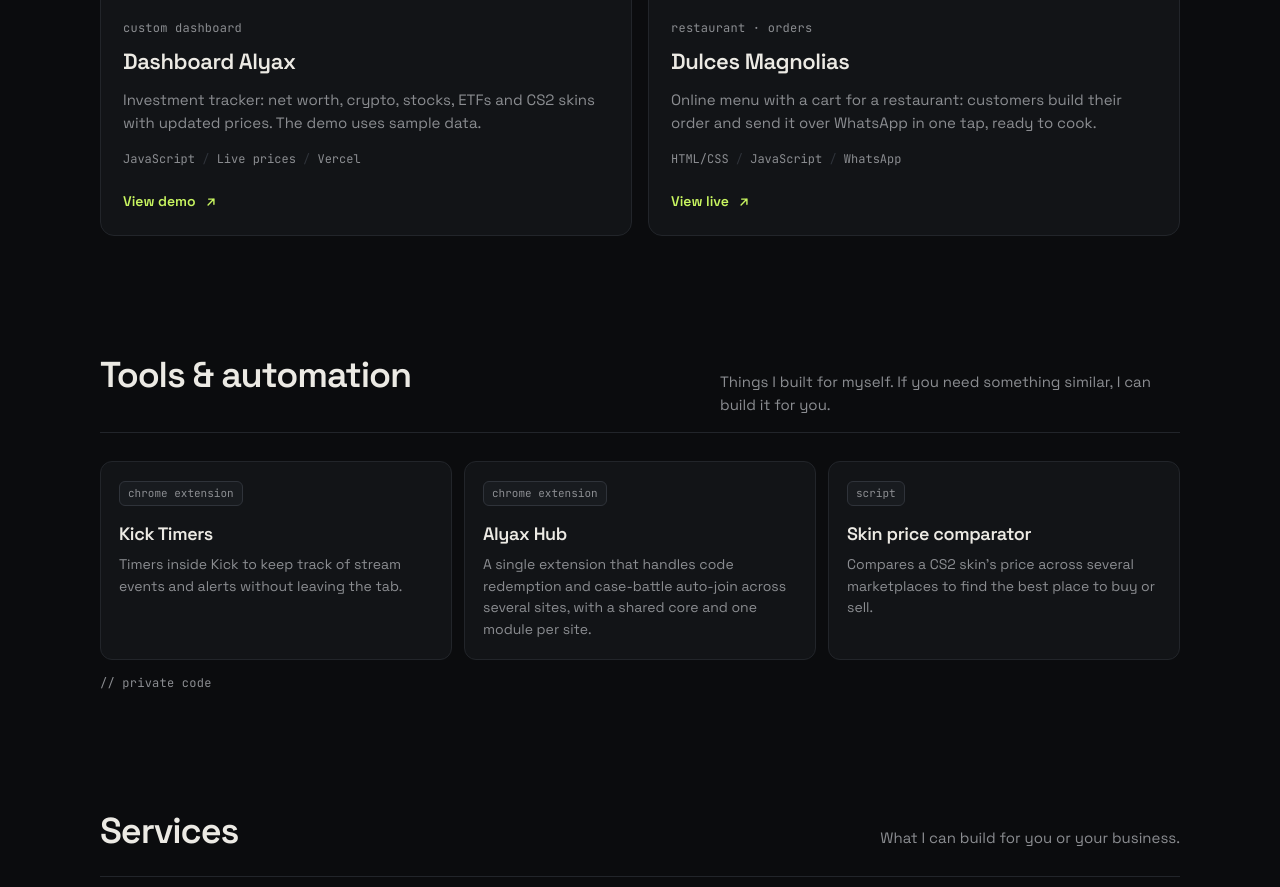
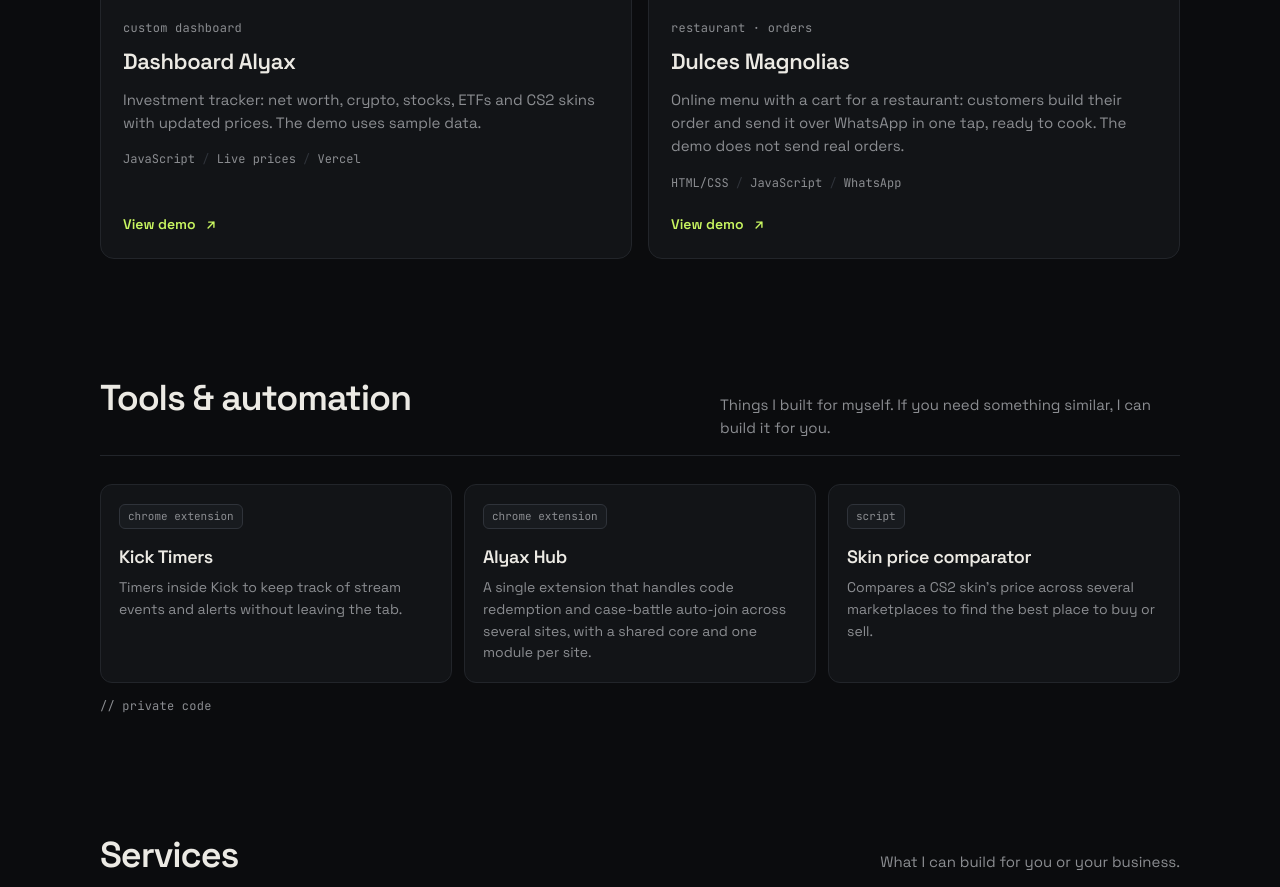
Before and after one commit to Alyax0/Alyax-Developer, a plain HTML site: page index.html in a window 1280 px wide. Shown: the part 2712-3599 px from the top of the page. Drawn offline with Linux system fonts and the light colour scheme.

Commit message:
Dulces Magnolias apunta a la demo sin número
Co-Authored-By: Claude Opus 5.5 <noreply@anthropic.com>

```diff
--- a/index.html
+++ b/index.html
@@ -329,7 +329,7 @@ footer { margin-top: 48px; border-top: 1px solid var(--line); }
     <a href="https://alyaxgambling.vercel.app/" target="_blank" rel="noopener"><span class="kicker">03</span>Alyax Gambling<span class="arr">↗</span></a>
     <a href="https://kick-scout.vercel.app/" target="_blank" rel="noopener"><span class="kicker">04</span>Kick Scout<span class="arr">↗</span></a>
     <a href="https://dashboard-alyax-demo.vercel.app/" target="_blank" rel="noopener"><span class="kicker">05</span>Dashboard Alyax<span class="arr">↗</span></a>
-    <a href="https://dulces-magnolias.vercel.app/" target="_blank" rel="noopener"><span class="kicker">06</span>Dulces Magnolias<span class="arr">↗</span></a>
+    <a href="https://dulces-magnolias-demo.vercel.app/" target="_blank" rel="noopener"><span class="kicker">06</span>Dulces Magnolias<span class="arr">↗</span></a>
   </div>
 </section>
 
@@ -397,13 +397,13 @@ footer { margin-top: 48px; border-top: 1px solid var(--line); }
     </article>
 
     <article class="card reveal">
-      <a class="shot" href="https://dulces-magnolias.vercel.app/" target="_blank" rel="noopener" tabindex="-1" aria-hidden="true"><img src="img/magnolias.webp" alt="" width="800" height="500" loading="lazy" decoding="async"></a>
+      <a class="shot" href="https://dulces-magnolias-demo.vercel.app/" target="_blank" rel="noopener" tabindex="-1" aria-hidden="true"><img src="img/magnolias.webp" alt="" width="800" height="500" loading="lazy" decoding="async"></a>
       <div class="body">
         <div class="kicker" data-i18n="p4.kind">restaurante · pedidos</div>
         <h3 class="name">Dulces Magnolias</h3>
-        <p class="desc" data-i18n="p4.desc">Menú online con carrito para un restaurante: el cliente arma su pedido y lo envía por WhatsApp con un toque, listo para preparar.</p>
+        <p class="desc" data-i18n="p4.desc">Menú online con carrito para un restaurante: el cliente arma su pedido y lo envía por WhatsApp con un toque, listo para preparar. La demo no envía pedidos reales.</p>
         <div class="stack"><span>HTML/CSS</span><span>JavaScript</span><span>WhatsApp</span></div>
-        <a class="go" href="https://dulces-magnolias.vercel.app/" target="_blank" rel="noopener"><span data-i18n="cta.live">Ver en vivo</span><svg width="14" height="14" viewBox="0 0 24 24" fill="none" stroke="currentColor" stroke-width="2.4" stroke-linecap="round" stroke-linejoin="round" aria-hidden="true"><path d="M7 17 17 7M8 7h9v9"/></svg></a>
+        <a class="go" href="https://dulces-magnolias-demo.vercel.app/" target="_blank" rel="noopener"><span data-i18n="cta.demo">Ver demo</span><svg width="14" height="14" viewBox="0 0 24 24" fill="none" stroke="currentColor" stroke-width="2.4" stroke-linecap="round" stroke-linejoin="round" aria-hidden="true"><path d="M7 17 17 7M8 7h9v9"/></svg></a>
       </div>
     </article>
 
@@ -504,7 +504,7 @@ const I18N = {
     'p3.kind': 'página para streamer',
     'p3.desc': 'Página de comunidad para un streamer: leaderboard con premios, códigos de afiliado para copiar, sponsors, videos y stream.',
     'p4.kind': 'restaurante · pedidos',
-    'p4.desc': 'Menú online con carrito para un restaurante: el cliente arma su pedido y lo envía por WhatsApp con un toque, listo para preparar.',
+    'p4.desc': 'Menú online con carrito para un restaurante: el cliente arma su pedido y lo envía por WhatsApp con un toque, listo para preparar. La demo no envía pedidos reales.',
     'p5.kind': 'analytics deportivo',
     'p5.desc': 'Fútbol, NBA, MLB y tenis en tiempo real: partidos, resultados, tablas de posiciones y goleadores de las principales ligas.',
     'tools.title': 'Herramientas y automatización',
@@ -545,7 +545,7 @@ const I18N = {
     'p3.kind': 'streamer website',
     'p3.desc': 'Community site for a streamer: a leaderboard with prizes, copyable affiliate codes, sponsors, videos and the stream.',
     'p4.kind': 'restaurant · orders',
-    'p4.desc': 'Online menu with a cart for a restaurant: customers build their order and send it over WhatsApp in one tap, ready to cook.',
+    'p4.desc': 'Online menu with a cart for a restaurant: customers build their order and send it over WhatsApp in one tap, ready to cook. The demo does not send real orders.',
     'p5.kind': 'sports analytics',
     'p5.desc': 'Football, NBA, MLB and tennis in real time: matches, results, standings and top scorers for the major leagues.',
     'tools.title': 'Tools & automation',
```
